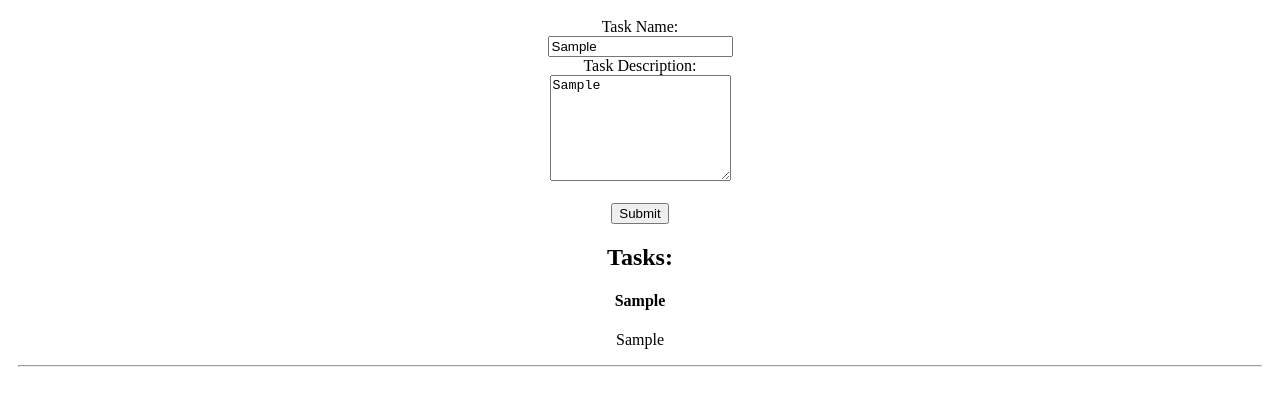
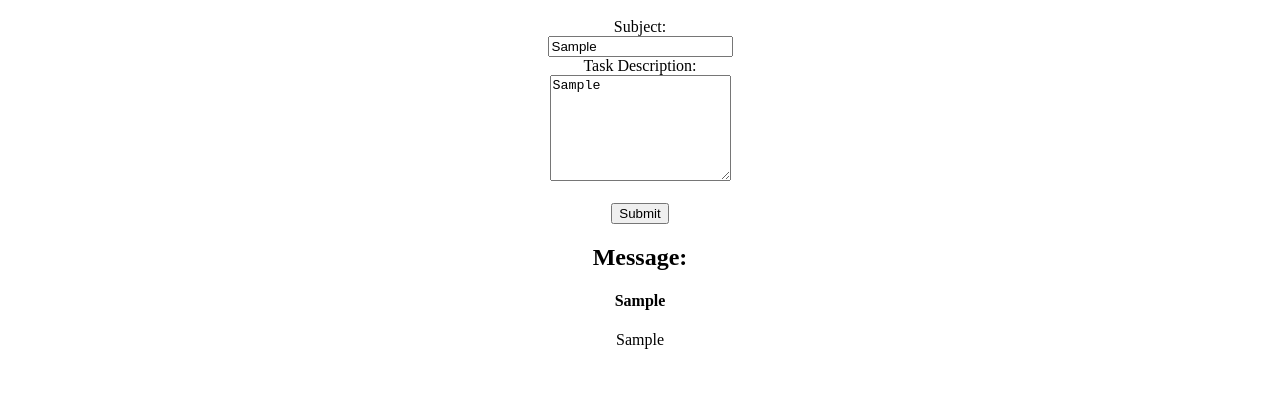
Before and after one commit to Brodie969/Encrypt, a plain HTML site: page src/app/index.html in a window 1280 px wide. Both pictures are taken after typing "Sample", "Sample" into the empty fields and a click on the input "Submit". Drawn offline with nearby package versions, Linux system fonts and the light colour scheme.

Commit message:
Refactored To A Messaging Application

```diff
--- a/src/app/index.html
+++ b/src/app/index.html
@@ -8,16 +8,16 @@
     </head>
     <body>
         <div id="input">
-            <form id="add">
-                <label for="name">Task Name:</label><br>
-                <input type="text" id="name" name="name" value=""><br>
-                <label for="description">Task Description:</label><br>
-                <textarea id="description" name="description"></textarea><br><br>
+            <form id="send">
+                <label for="subject">Subject:</label><br>
+                <input type="text" id="subject" name="subject" value=""><br>
+                <label for="content">Task Description:</label><br>
+                <textarea id="content" name="content"></textarea><br><br>
                 <input type="submit" value="Submit">
             </form>
         </div>
-        <div id="tasks">
-            <h2>Tasks:</h2>
+        <div id="message">
+            <h2>Message:</h2>
         </div>
         <script src="https://code.jquery.com/jquery-3.6.0.min.js"></script>
         <script src="script.js"></script>
--- a/src/app/script.js
+++ b/src/app/script.js
@@ -1,18 +1,16 @@
-const form = document.getElementById('add');
+const form = document.getElementById('send');
 form.addEventListener('submit', function(event) {
     event.preventDefault(); // Prevents the form from submitting normally
-    const name = document.getElementById('name').value;
-    const description = document.getElementById('description').value;
-    //alert(`Name: ${name}\n\nDescription: ${description}`);
-    $.add(name, description);
+    const subject = document.getElementById('subject').value;
+    const text = document.getElementById('content').value;
+    alert(`You are about to send a message, as follows: Subject: ${subject}\n\nDescription: ${text}`);
+    $.update(subject, text);
 });
 
-$.add = function (taskName, taskDescription) {
-    let tasks = $("#tasks");
-    let title = $(`<h4>${taskName}</h4>`);
-    let desc = $(`<p>${taskDescription}</p>`);
-    let line = $("<hr>");
-    tasks.append(title);
-    tasks.append(desc);
-    tasks.append(line);
+$.update = function (subject, text) {
+    let messageArea = $("#message");
+    let title = $(`<h4>${subject}</h4>`);
+    let desc = $(`<p>${text}</p>`);
+    messageArea.append(title);
+    messageArea.append(desc);
 };
```
